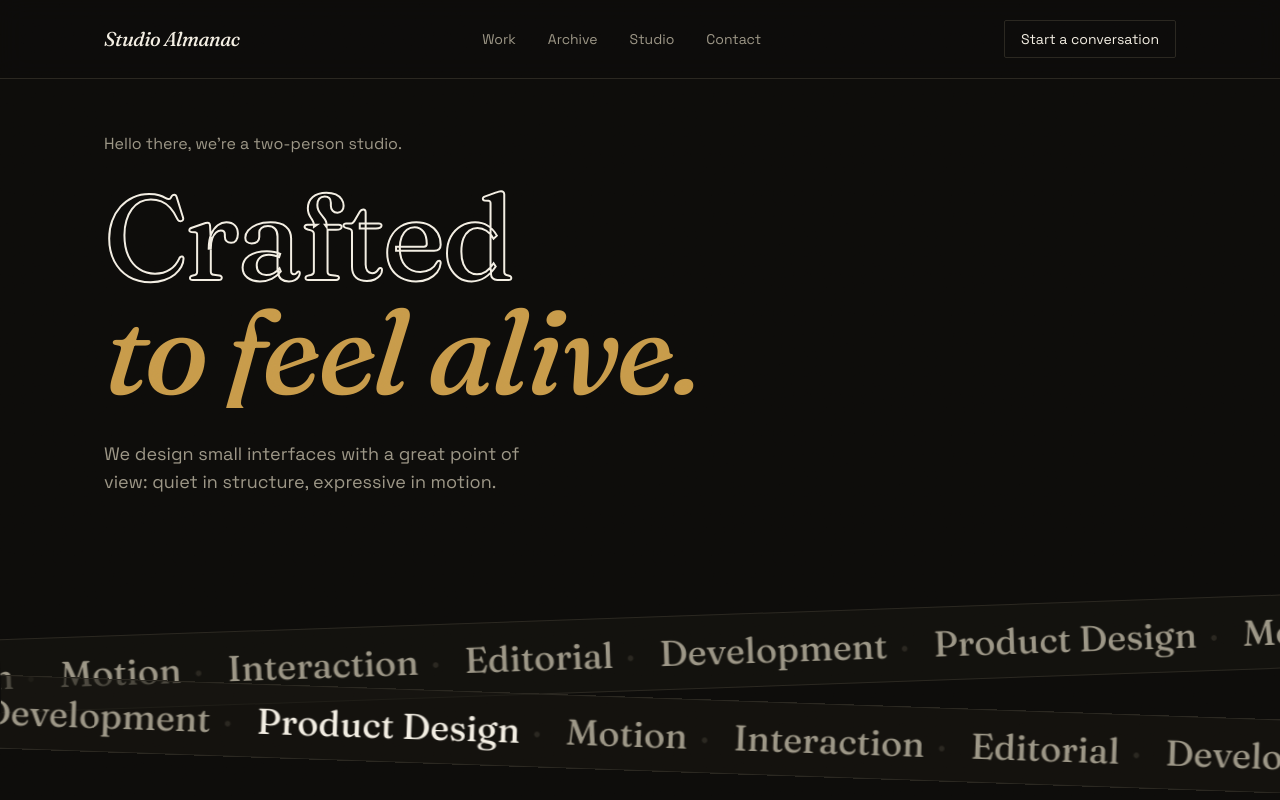
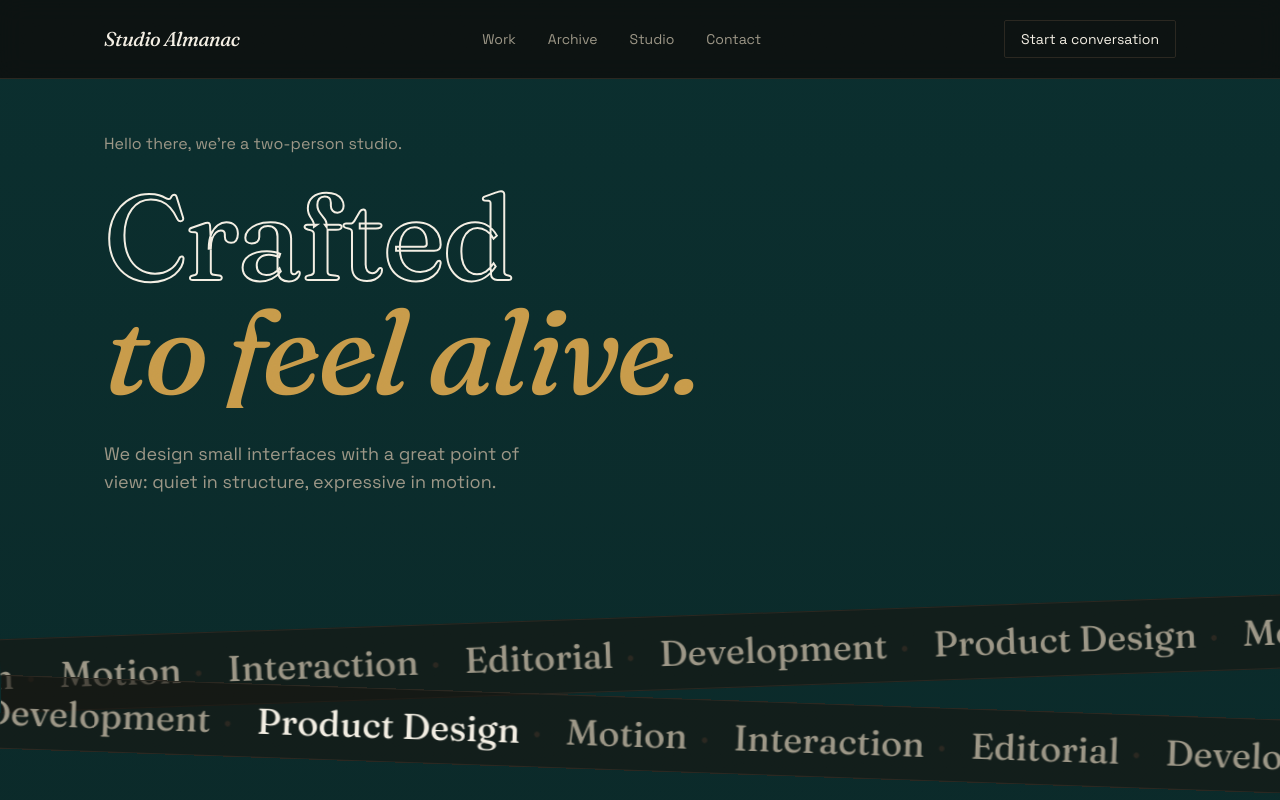
Before and after one commit to Yves-Tabor/Web-designer, a React (Vite) app: page / in a window 1280 px wide. Shown: the top 800 px of the page. Built offline with nearby package versions, Linux system fonts and the light colour scheme; the HTML template or start-up script is replaced by a standard one.

Commit message:
feat: crafted the backgound color

```diff
--- a/src/index.css
+++ b/src/index.css
@@ -12,7 +12,9 @@
   }
 
   body {
-    @apply bg-ground text-ink font-sans antialiased;
+    @apply text-ink font-sans antialiased;
+    background: linear-gradient(180deg, #0a2e2e 0%, #0d0c0a 100%);
+    background-color: #0d0c0a;
   }
 
   ::selection {
```
